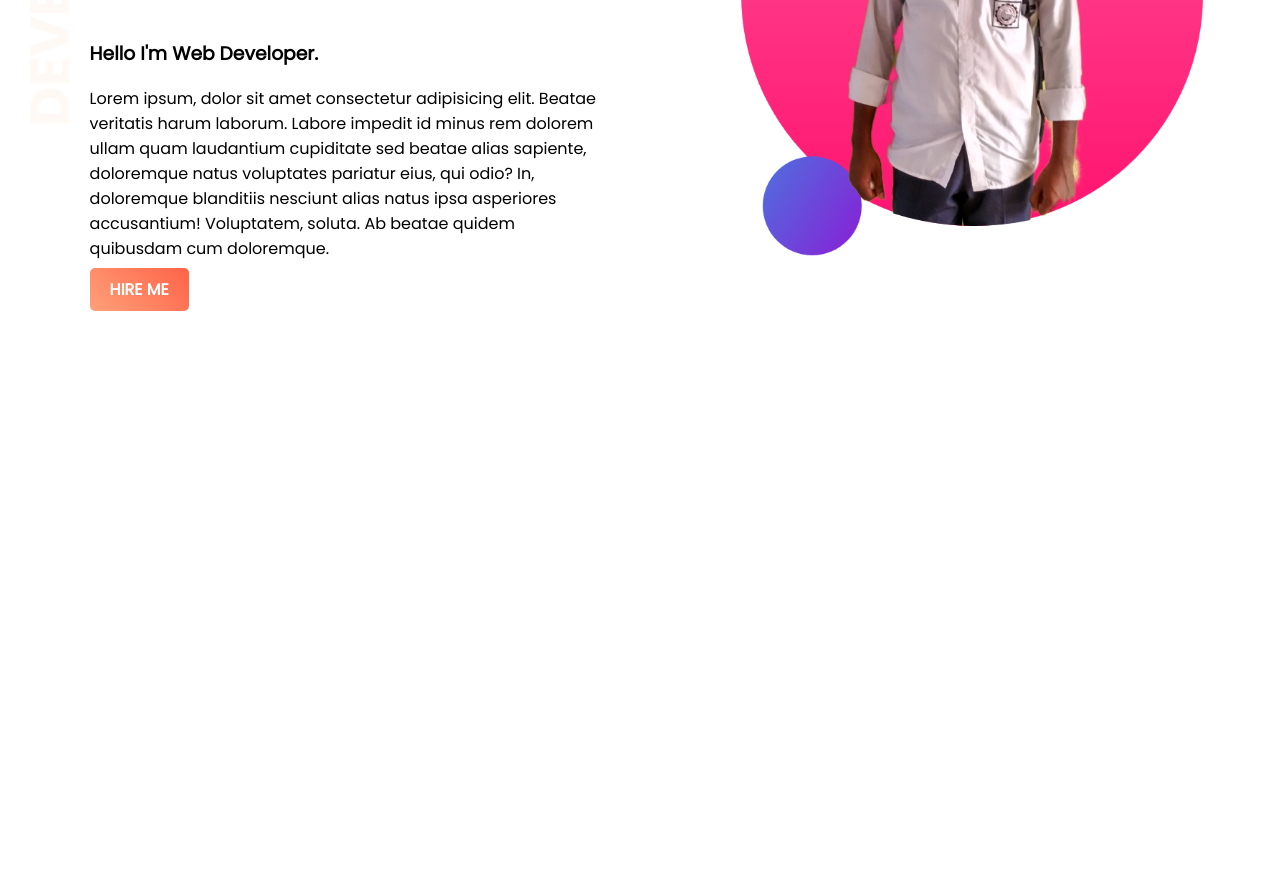
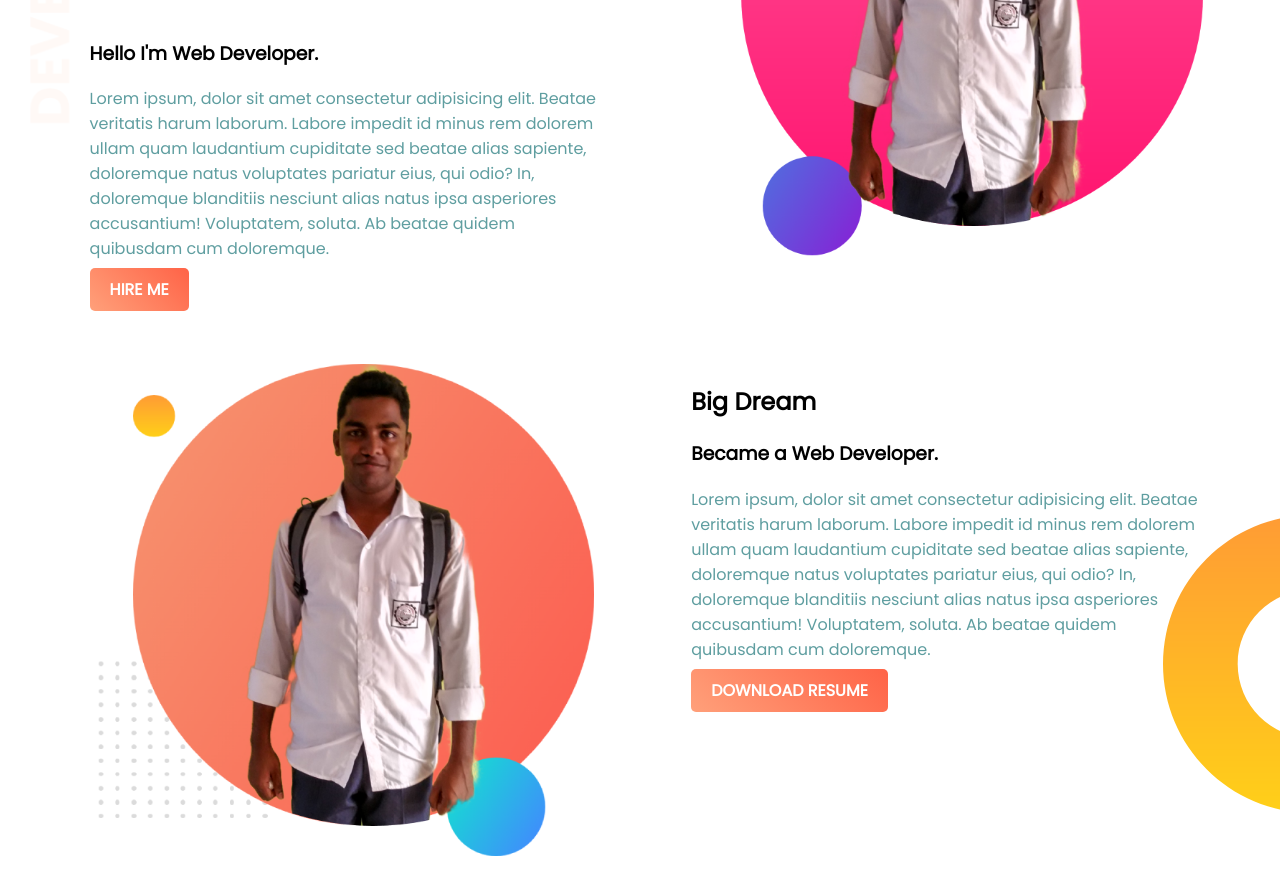
Before and after one commit to shohel2000/web-portfolio, a plain HTML site: page index.html in a window 1280 px wide. Shown: the part 236-1130 px from the top of the page. Before the commit the page ends 800 px from the top, so only its background shows below. Drawn offline with Linux system fonts and the light colour scheme.

Commit message:
adding dream part

```diff
--- a/index.html
+++ b/index.html
@@ -22,5 +22,20 @@
 
         </div>
     </section>
+    <section class="dream_part">
+
+        <div class="half-width">
+            <img src="images/shohel5.png" alt="">
+
+        </div>
+        <div class="half-width">
+            <h2>Big Dream</h2>
+
+        <h3>Became a Web Developer.</h3>
+        <p>Lorem ipsum, dolor sit amet consectetur adipisicing elit. Beatae veritatis harum laborum. Labore impedit id minus rem dolorem ullam quam laudantium cupiditate sed beatae alias sapiente, doloremque natus voluptates pariatur eius, qui odio? In, doloremque blanditiis nesciunt alias natus ipsa asperiores accusantium! Voluptatem, soluta. Ab beatae quidem quibusdam cum doloremque.</p>
+        <a class="link-button" target="_blank" href="www.kisoekta.com">DOWNLOAD RESUME</a>
+        </div>
+
+    </section>
 </body>
 </html>
--- a/style.css
+++ b/style.css
@@ -21,8 +21,12 @@ h1{
 .half-width img{
     width: 100%;
 }
+p{
+    color: cadetblue;
+}
 section{
     height: 500px;
+    padding-bottom: 100px;
 }
 .link-button{
     text-decoration: none;
@@ -32,3 +36,8 @@ section{
     color: white;
     font-weight: 700;
 }
+.dream_part{
+    background-image: url("images/dream-bg.png");
+    background-repeat: no-repeat;
+    background-position: right;
+}
```
